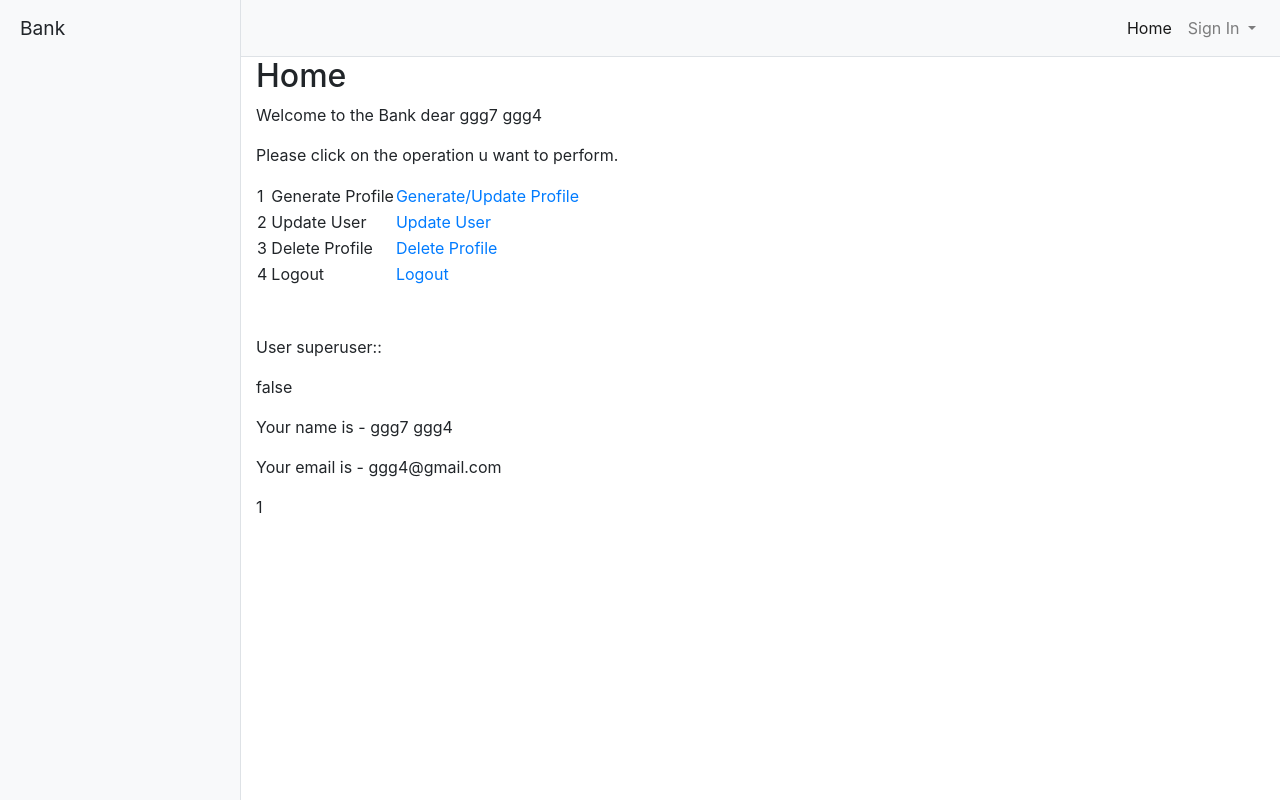
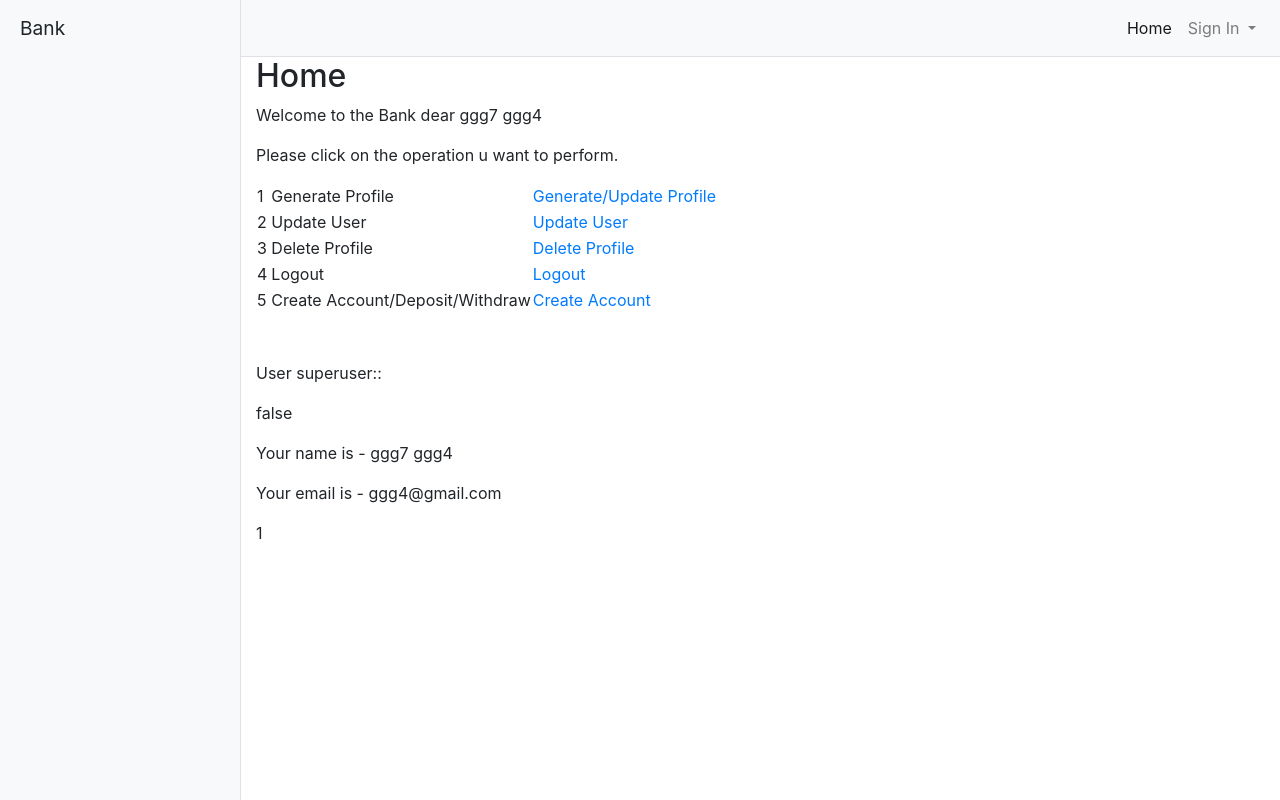
Before and after one commit to sylvia198591/Bank-Application-Class-based-Views, a Django app: template templates/Userdetail/userhome.html in a window 1280 px wide. Run offline with Django 3.2, Linux system fonts and the light colour scheme; the template is opened without the code that fills it, so the values that code supplies are empty; a user stored in the database is signed in; parts of the project's set-up code (start-up, migrations or seed data) failed here and were passed over; some libraries are stand-ins or nearby versions.

Commit message:
Update userhome.html

```diff
--- a/templates/Userdetail/userhome.html
+++ b/templates/Userdetail/userhome.html
@@ -18,6 +18,8 @@
     <tr><td>3</td><td></td><td>Delete Profile</td><td>
                         <a href="{% url 'upd' request.user.id%}">Delete Profile</a></td><td></td></tr>
     <tr><td>4</td><td></td><td>Logout</td><td><a href="{% url 'userlogout' %}">Logout</a></td><td></td></tr>
+<tr><td>5</td><td></td><td>Create Account/Deposit/Withdraw</td><td>
+                        <a href="{% url 'Account_create1' request.user.id%}">Create Account</a></td><td></td></tr>
 
     <tr>{% for m in messages %}
 {%if m.message is ""%}
```
